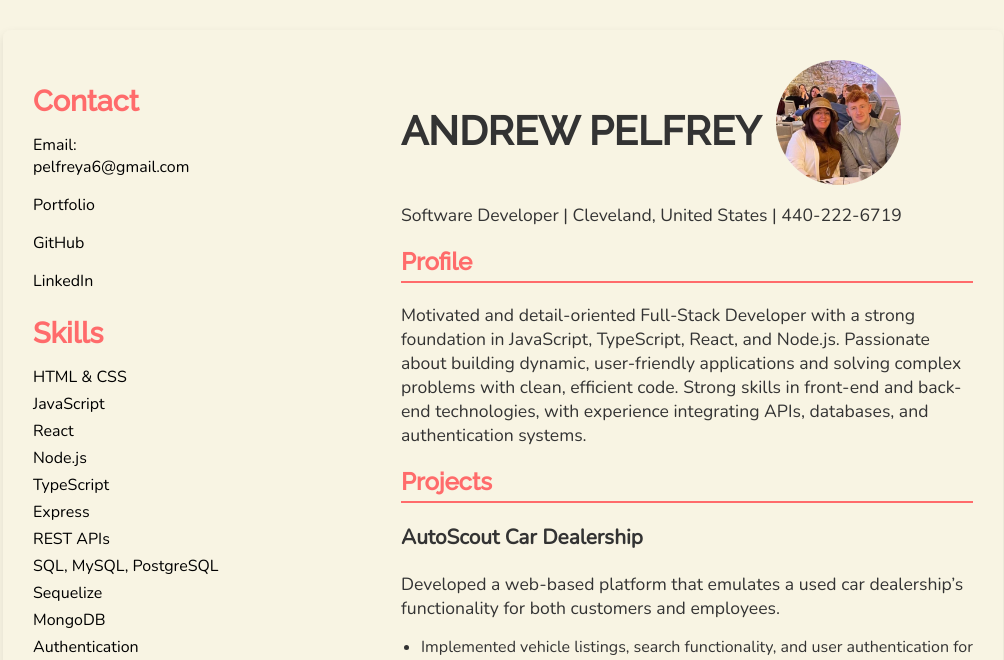
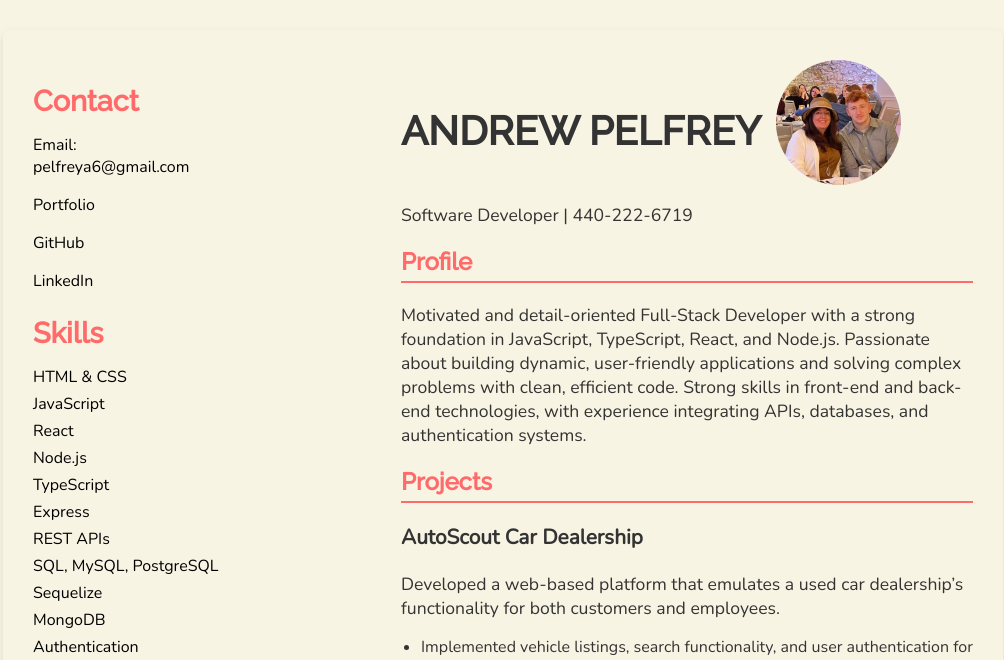
Before and after one commit to AndrewPelfrey/react-portfolio, a React (Vite) app in the folder my-portfolio/: page /resume in a window 1280 px wide. Shown: the part 132-792 px from the top of the page, without its empty margins (137-1141 px from the left). Built offline with nearby package versions, Linux system fonts and the light colour scheme.

Commit message:
resume fix

```diff
--- a/my-portfolio/src/pages/Resume.jsx
+++ b/my-portfolio/src/pages/Resume.jsx
@@ -37,7 +37,7 @@ import profileImage from "/assets/portfolio-image.jpg";
           <img src={profileImage} alt="Andrew Pelfrey" className="profile-image" />
 
           </div>
-          <p className="subtitle">Software Developer | Cleveland, United States | 440-222-6719</p>
+          <p className="subtitle">Software Developer | 440-222-6719</p>
 
           <h2>Profile</h2>
           <p>
@@ -133,7 +133,7 @@ import profileImage from "/assets/portfolio-image.jpg";
 <         p>2018 — 2022</p>
 
           <div className="download-resume">
-            <a href={resumePDF} download="Andrew_Pelfrey_Resume.pdf">
+            <a href={resumePDF} download="Andrew_Pelfrey_Developer.pdf">
               <button>Download Resume</button>
             </a>
           </div>
```
Also changed, not shown: 1 other file (tests, documents, lock files or other folders).
